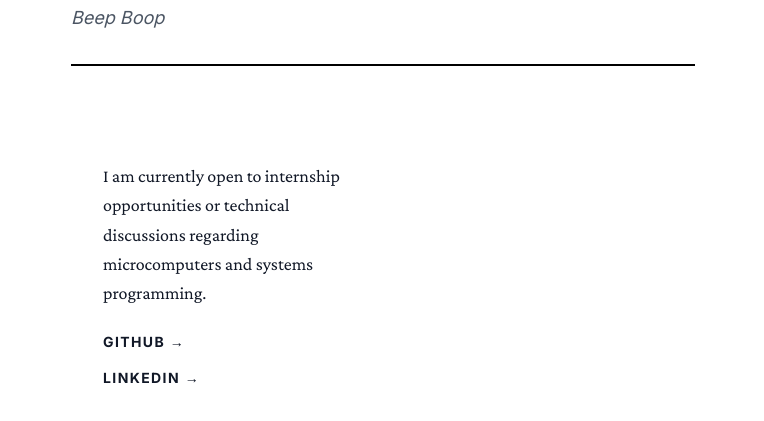
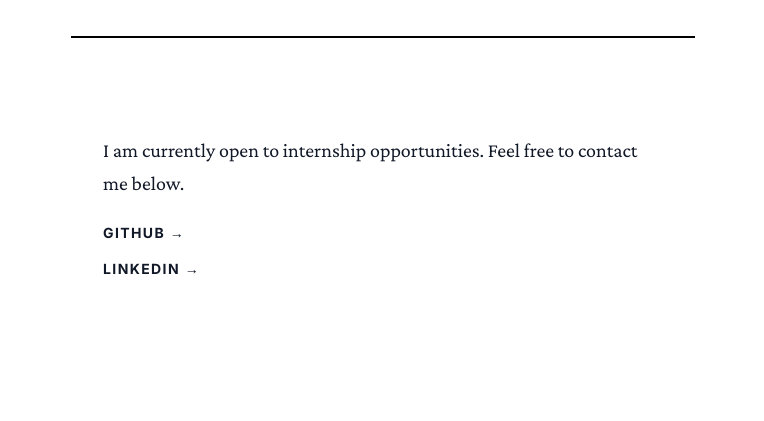
Before and after one commit to philippkillian07/philippkillian07.github.io, a plain HTML site: page contact.html in a window 1280 px wide. Shown: the part 217-638 px from the top of the page, without its empty margins (257-1021 px from the left). Drawn offline with nearby package versions, Linux system fonts and the light colour scheme.

Commit message:
updated information

```diff
--- a/contact.html
+++ b/contact.html
@@ -36,9 +36,6 @@
                 <h1 class="serif text-5xl font-bold tracking-tight mb-2">
                     Correspondence
                 </h1>
-                <p class="text-lg text-gray-600 italic">
-                    Beep Boop
-                </p>
             </div>
         </header>
 
@@ -46,11 +43,10 @@
 
         <section class="max-w-screen-md mx-auto px-8 py-12">
 
-            <div class="grid grid-cols-1 md:grid-cols-2 gap-12">
+            <div class="gap-12">
                 <div>
-                    <p class="serif text-lg mb-6 leading-relaxed">
-                        I am currently open to internship opportunities or technical discussions regarding
-                        microcomputers and systems programming.
+                    <p class="serif text-xl mb-6 leading-relaxed">
+                        I am currently open to internship opportunities. Feel free to contact me below.
                     </p>
                     <ul class="space-y-4 font-bold uppercase text-sm tracking-widest">
                         <li>
@@ -61,18 +57,6 @@
                         </li>
                     </ul>
                 </div>
-                <!--
-                <div class="border border-black p-6 bg-gray-50">
-                    <h3 class="font-bold mb-4 uppercase text-xs tracking-widest">Send a Message</h3>
-                    <p class="text-sm text-gray-600 mb-4">
-                        The best way to reach me is via email. I usually respond within 24 hours.
-                    </p>
-                    <a href="mailto:your.email@example.com"
-                        class="block text-center border border-black bg-black text-white py-3 font-bold hover:bg-white hover:text-black transition-all">
-                        Email Philipp
-                    </a>
-                </div>
-                -->
             </div>
         </section>
 
```
Also changed, not shown: index.html (+1 -3 lines).
